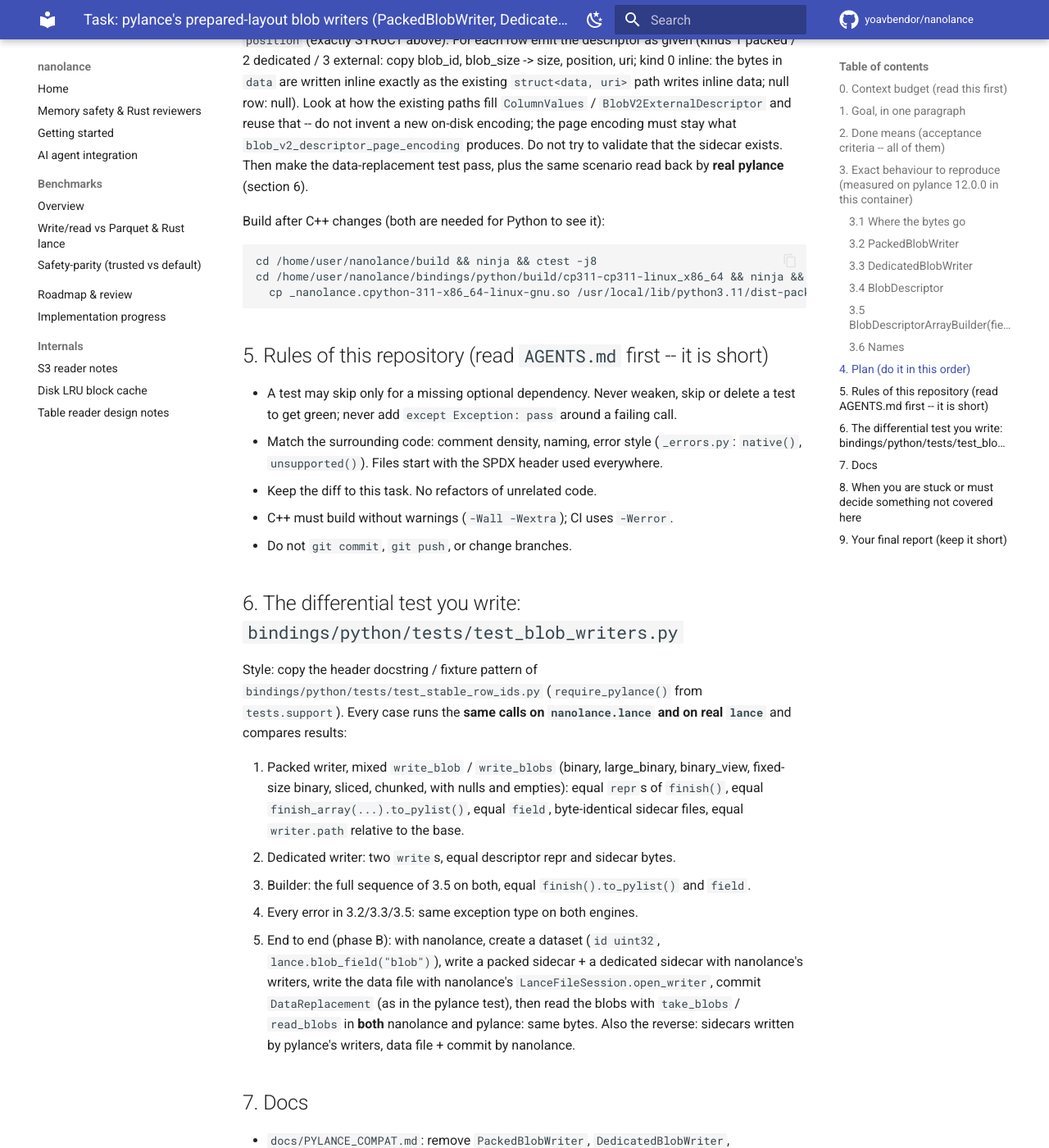
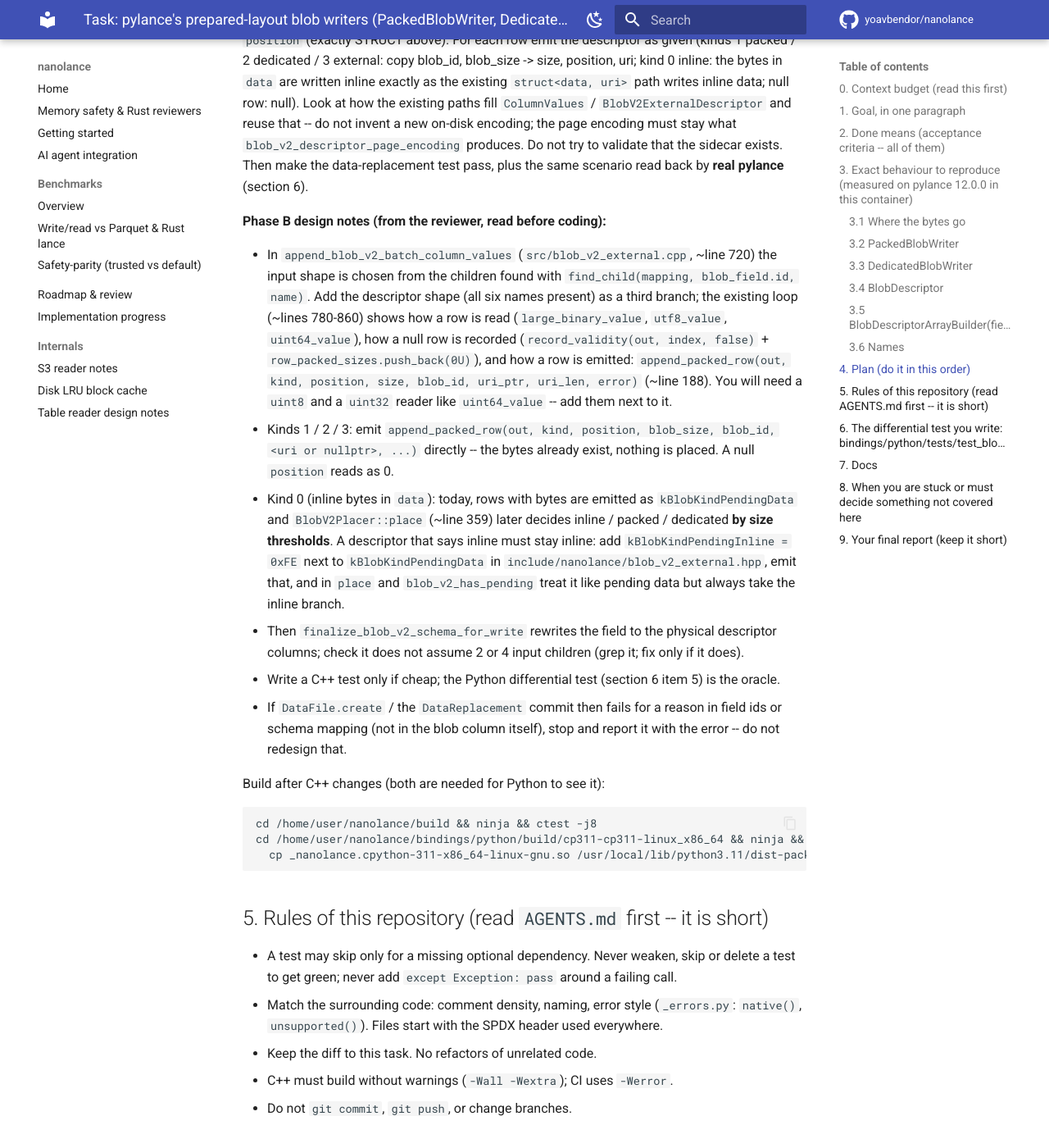
Before and after one commit to yoavbendor/nanolance, an MkDocs documentation site: the page built from docs/tasks/BLOB_WRITERS.md, in a window 1280 px wide and 1400 px high, scrolled down 5157 px. Shown: the whole window at 82% size. Built offline with MkDocs 1.6.1 and Material for MkDocs 9.7.7, drawn with Linux system fonts in a browser that asks for light colours; comment, search, counter and statistics services are not loaded.

Commit message:
Task spec: reviewer's design notes for blob writers phase B
Co-Authored-By: Claude Opus 5.5 <noreply@anthropic.com>
Claude-Session: https://claude.ai/code/session_014PGy9PK68gHvyR8T1r5ueY

```diff
--- a/docs/tasks/BLOB_WRITERS.md
+++ b/docs/tasks/BLOB_WRITERS.md
@@ -165,6 +165,28 @@ do not invent a new on-disk encoding; the page encoding must stay what `blob_v2_
 produces. Do not try to validate that the sidecar exists. Then make the data-replacement test pass,
 plus the same scenario read back by **real pylance** (section 6).
 
+**Phase B design notes (from the reviewer, read before coding):**
+
+- In `append_blob_v2_batch_column_values` (`src/blob_v2_external.cpp`, ~line 720) the input shape is
+  chosen from the children found with `find_child(mapping, blob_field.id, name)`. Add the
+  descriptor shape (all six names present) as a third branch; the existing loop (~lines 780-860) shows
+  how a row is read (`large_binary_value`, `utf8_value`, `uint64_value`), how a null row is recorded
+  (`record_validity(out, index, false)` + `row_packed_sizes.push_back(0U)`), and how a row is emitted:
+  `append_packed_row(out, kind, position, size, blob_id, uri_ptr, uri_len, error)` (~line 188). You
+  will need a `uint8` and a `uint32` reader like `uint64_value` -- add them next to it.
+- Kinds 1 / 2 / 3: emit `append_packed_row(out, kind, position, blob_size, blob_id, <uri or nullptr>, ...)`
+  directly -- the bytes already exist, nothing is placed. A null `position` reads as 0.
+- Kind 0 (inline bytes in `data`): today, rows with bytes are emitted as `kBlobKindPendingData` and
+  `BlobV2Placer::place` (~line 359) later decides inline / packed / dedicated **by size thresholds**.
+  A descriptor that says inline must stay inline: add `kBlobKindPendingInline = 0xFE` next to
+  `kBlobKindPendingData` in `include/nanolance/blob_v2_external.hpp`, emit that, and in `place` and
+  `blob_v2_has_pending` treat it like pending data but always take the inline branch.
+- Then `finalize_blob_v2_schema_for_write` rewrites the field to the physical descriptor columns; check
+  it does not assume 2 or 4 input children (grep it; fix only if it does).
+- Write a C++ test only if cheap; the Python differential test (section 6 item 5) is the oracle.
+- If `DataFile.create` / the `DataReplacement` commit then fails for a reason in field ids or schema
+  mapping (not in the blob column itself), stop and report it with the error -- do not redesign that.
+
 Build after C++ changes (both are needed for Python to see it):
 
     cd /home/user/nanolance/build && ninja && ctest -j8
```
